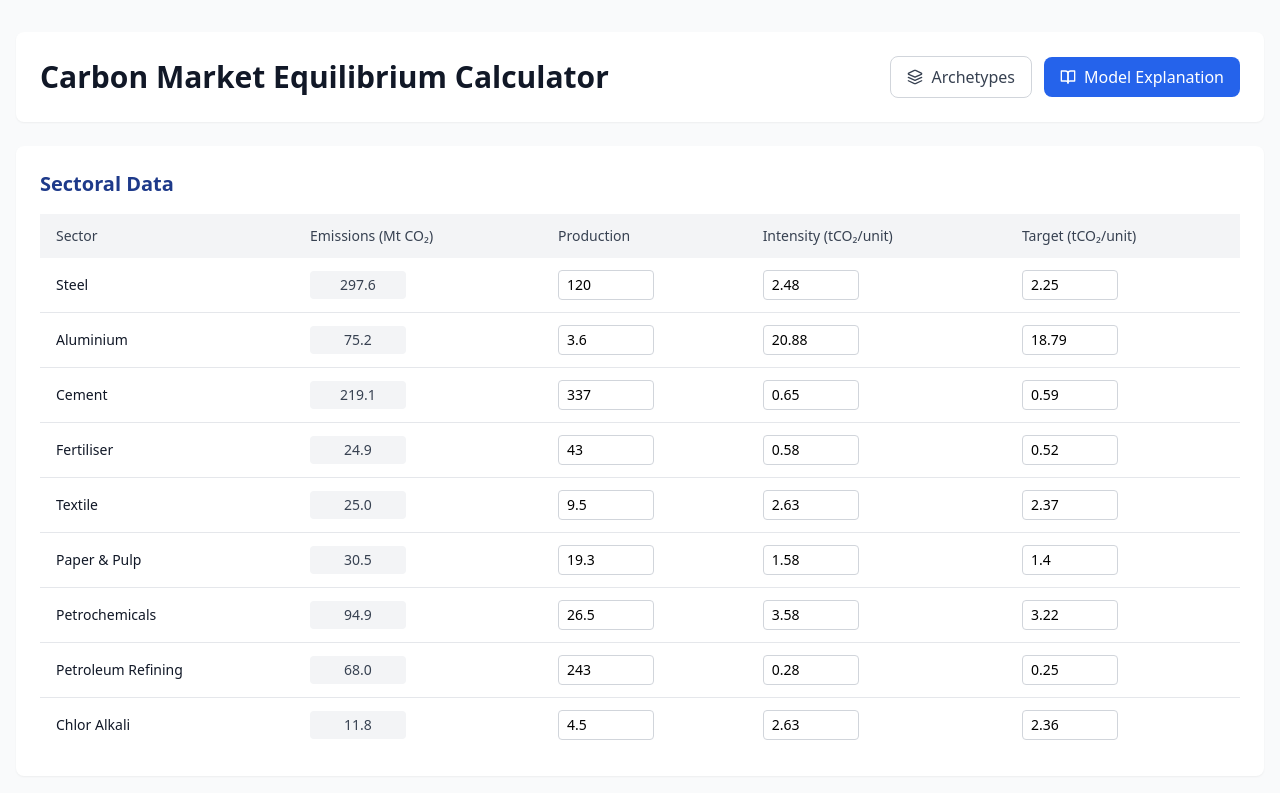
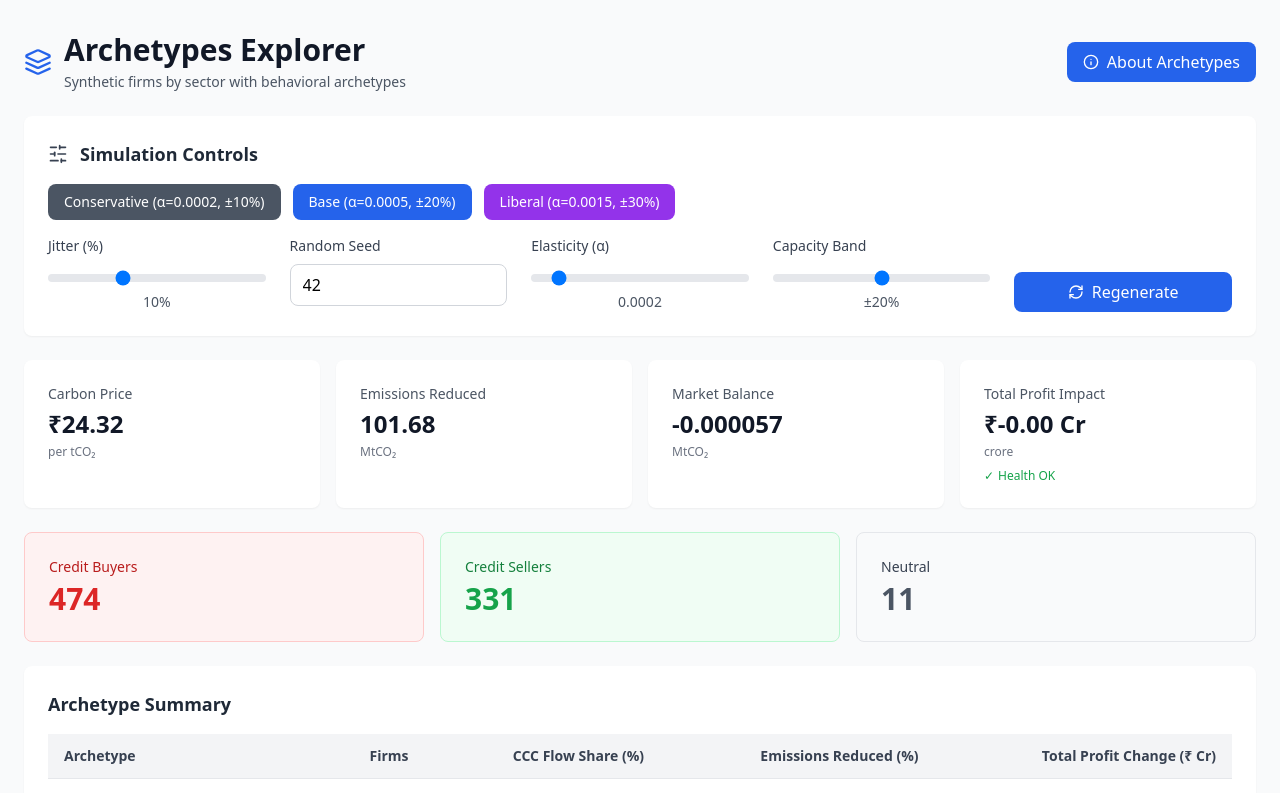
Before and after one commit to aditixde/icms-v2, a React (Vite) app: page / in a window 1280 px wide. Shown: the top 793 px of the page. Built offline with nearby package versions, Linux system fonts and the light colour scheme.

Commit message:
Updated index.html

```diff
--- a/index.html
+++ b/index.html
@@ -4,7 +4,7 @@
     <meta charset="UTF-8" />
     <link rel="icon" type="image/svg+xml" href="/vite.svg" />
     <meta name="viewport" content="width=device-width, initial-scale=1.0" />
-    <title>India Carbon Market Equilibrium Price App</title>
+    <title>Archetypes Explorer - India Carbon Market</title>
   </head>
   <body>
     <div id="root"></div>
--- a/src/App.tsx
+++ b/src/App.tsx
@@ -1,15 +1,11 @@
 import { Routes, Route } from 'react-router-dom';
-import EquilibriumFinder from './components/EquilibriumFinder';
-import { ExplanationPage } from './components/ExplanationPage';
 import { ArchetypesPage } from './components/ArchetypesPage';
 import { ArchetypeDetailsPage } from './components/ArchetypeDetailsPage';
 
 function App() {
   return (
     <Routes>
-      <Route path="/" element={<EquilibriumFinder />} />
-      <Route path="/explanation" element={<ExplanationPage />} />
-      <Route path="/archetypes" element={<ArchetypesPage />} />
+      <Route path="/" element={<ArchetypesPage />} />
       <Route path="/archetype-details" element={<ArchetypeDetailsPage />} />
     </Routes>
   );
--- a/src/components/ArchetypesPage.tsx
+++ b/src/components/ArchetypesPage.tsx
@@ -1,6 +1,6 @@
 import { useState, useEffect } from 'react';
 import { useNavigate } from 'react-router-dom';
-import { ArrowLeft, Layers, RefreshCw, SlidersHorizontal, Info, Download } from 'lucide-react';
+import { Layers, RefreshCw, SlidersHorizontal, Info, Download } from 'lucide-react';
 import { generateSyntheticFirms } from '../utils/firmGenerator';
 import { findFirmEquilibrium, FirmSimulationResult } from '../utils/firmSimulator';
 import { ArchetypeChart } from './ArchetypeChart';
@@ -93,7 +93,6 @@ export const ArchetypesPage = () => {
               </p>
             </div>
           </div>
-          <div className="flex items-center space-x-3">
           <button
             onClick={() => navigate('/archetype-details')}
             className="flex items-center space-x-2 px-4 py-2 bg-blue-600 text-white rounded-lg hover:bg-blue-700 transition-colors"
@@ -101,14 +100,6 @@ export const ArchetypesPage = () => {
             <Info className="h-4 w-4" />
             <span>About Archetypes</span>
           </button>
-            <button
-              onClick={() => navigate('/')}
-              className="flex items-center space-x-2 px-4 py-2 border border-gray-300 rounded-lg hover:bg-gray-50 transition-colors"
-            >
-              <ArrowLeft className="h-4 w-4" />
-              <span>Back to Calculator</span>
-            </button>
-          </div>
         </div>
 
         <div className="bg-white rounded-lg shadow-sm p-6">
```
Lines whose indentation alone changed are shown as unchanged.
